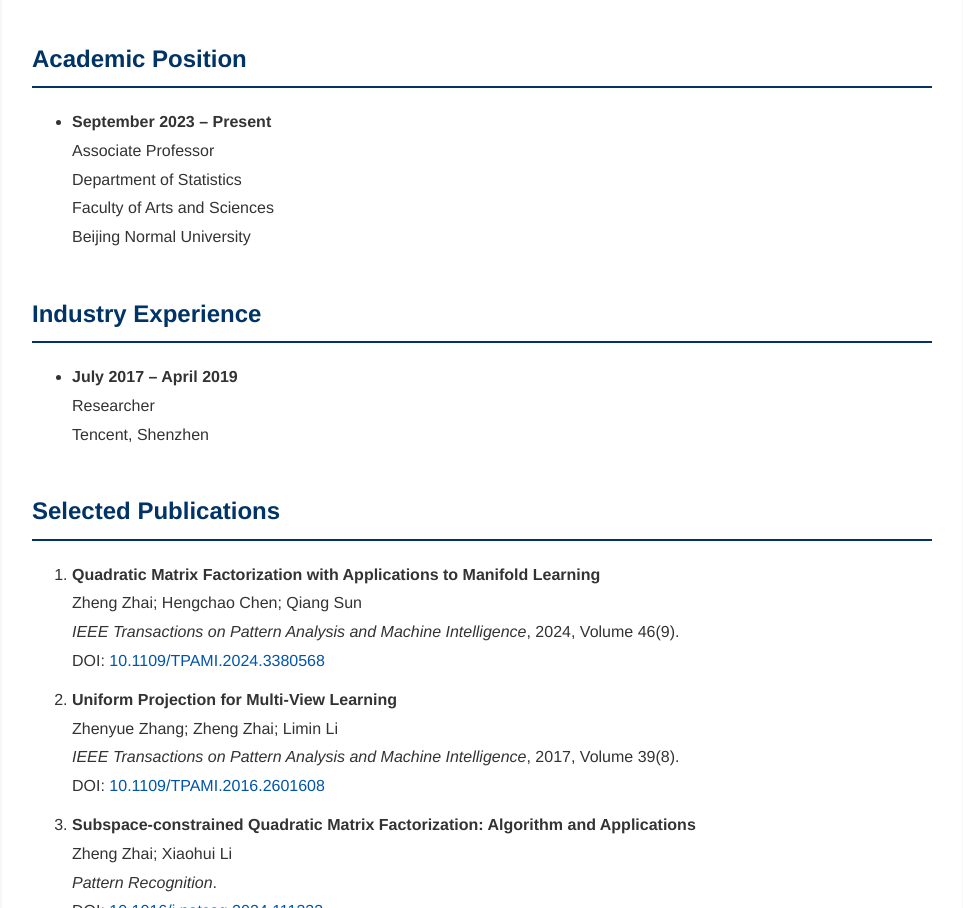
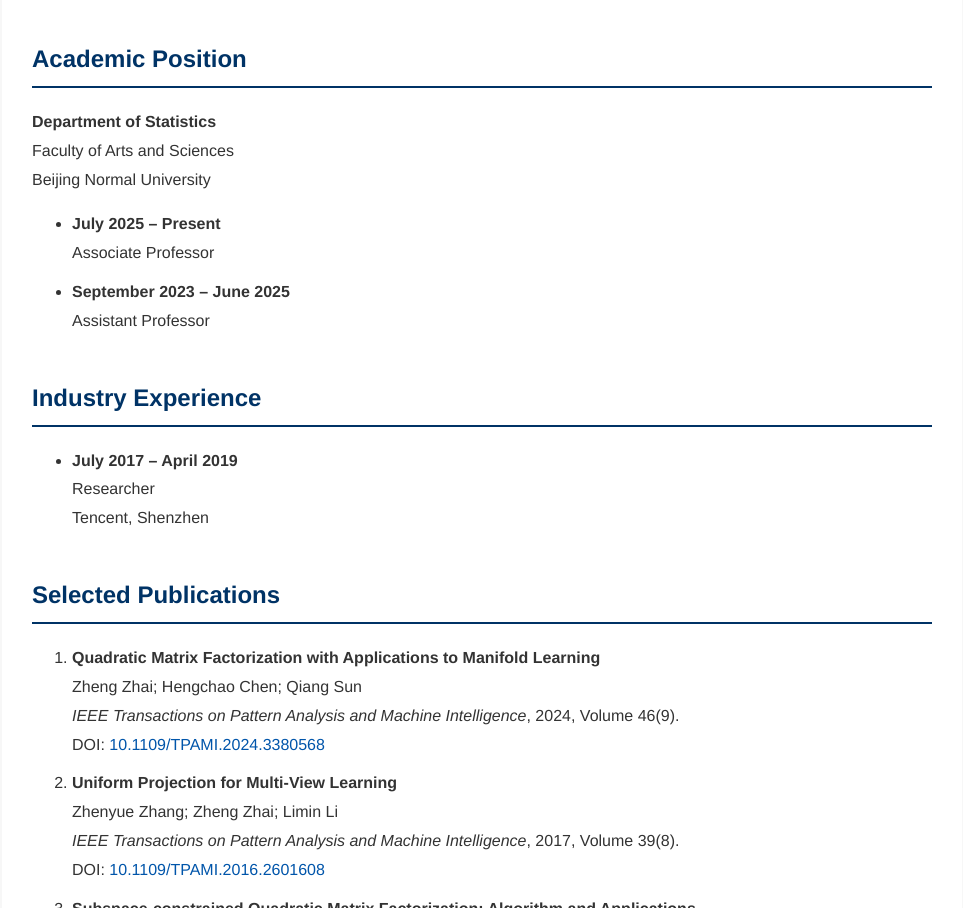
Before and after one commit to zhaizheng/zz, a plain HTML site: page index.html in a window 1280 px wide. Shown: the part 1330-2238 px from the top of the page, without its empty margins (158-1121 px from the left). Drawn offline with Linux system fonts and the light colour scheme; a script that the page names is missing.

Commit message:
Update index.html

```diff
--- a/index.html
+++ b/index.html
@@ -112,19 +112,30 @@
 <section id="position">
   <h2>Academic Position</h2>
 
+  <p>
+    <strong>Department of Statistics</strong><br>
+    Faculty of Arts and Sciences<br>
+    Beijing Normal University
+  </p>
+
   <ul>
     <li>
       <strong>
-                <time datetime="2023-09">September 2023</time> – Present
+        <time datetime="2025-07">July 2025</time> – Present
       </strong><br>
-            Associate Professor<br>
-            Department of Statistics<br>
-            Faculty of Arts and Sciences<br>
-            Beijing Normal University
+      Associate Professor
+    </li>
+
+    <li>
+      <strong>
+        <time datetime="2023-09">September 2023</time> –
+        <time datetime="2025-06">June 2025</time>
+      </strong><br>
+      Assistant Professor
     </li>
   </ul>
+</section>
 
-</section>
 
 <section id="industry-experience">
 
```
Lines whose indentation alone changed are shown as unchanged.
